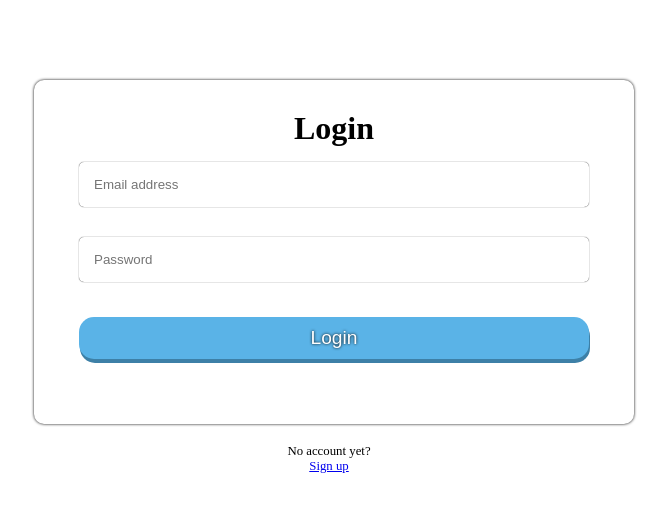
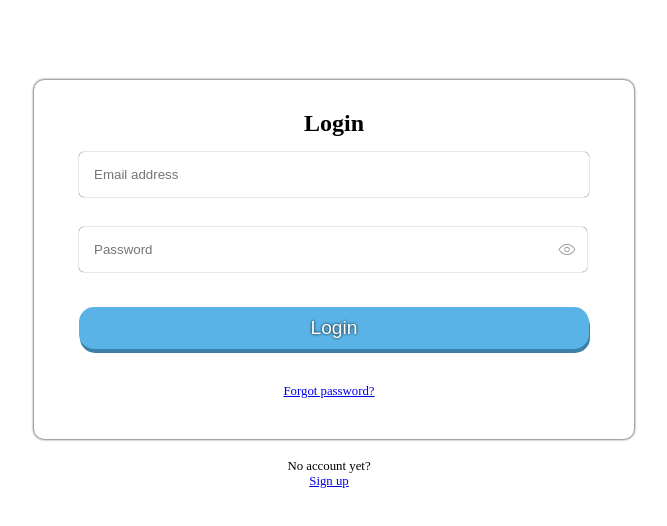
Before and after one commit to elearning-plaform/elearning-web, a React (Create React App) app: page / in a window 1280 px wide. Shown: the top 526 px of the page, without its empty margins (306-973 px from the left). Built offline with nearby package versions, Linux system fonts and the light colour scheme; no server answers.

Commit message:
eye icon for the password field

```diff
--- a/src/page/Login.tsx
+++ b/src/page/Login.tsx
@@ -4,11 +4,17 @@ import { signInWithEmailAndPassword } from 'firebase/auth'
 import { auth } from '../firebase'
 import { NavLink, useNavigate } from 'react-router-dom'
 import toast, { Toaster } from 'react-hot-toast';
+import eye from '../assets/images/eye-svgrepo-com.svg';
 
 const Login = () => {
     const navigate = useNavigate()
     const [email, setEmail] = useState('')
     const [password, setPassword] = useState('')
+    const [passwordVisible, setPasswordVisible] = useState(false);
+
+    const togglePasswordVisibility = () => {
+        setPasswordVisible(!passwordVisible);
+    };
 
     const onLogin = (e: { preventDefault: () => void; }) => {
         e.preventDefault();
@@ -57,7 +63,7 @@ const Login = () => {
         <div className="form-container">
             <Toaster />
             <form className="form">
-                <h1> Login </h1>
+                <h2>Login</h2>
 
                 <input
                     className="form-input"
@@ -68,23 +74,34 @@ const Login = () => {
                     placeholder="Email address"
                     onChange={(e) => setEmail(e.target.value)}
                 />
-                <input
-                    className="form-input"
-                    id="password"
-                    name="password"
-                    type="password"
-                    required
-                    placeholder="Password"
-                    onChange={(e) => setPassword(e.target.value)}
-                />
+
+                <div className='password'>
+                    <input
+                        // PASSWORD
+                        className="form-input form-password"
+                        type={passwordVisible ? 'text' : 'password'}
+                        value={password}
+                        onChange={(e) => setPassword(e.target.value)}
+                        required
+                        placeholder="Password"
+                        minLength={6}
+                    />
+                    <img
+                        src={eye}
+                        alt='eye'
+                        className='toggle-password'
+                        onClick={togglePasswordVisibility}
+                    />
+                </div>
+
                 <button
                     className="form-submit"
                     onClick={onLogin}
                 > Login
                 </button>
+                <p><a href="/forgot-password">Forgot password?</a></p>
             </form>
-            <p className="signin-link"
-            >No account yet? {' '}
+            <p className="signin-link">No account yet?
                 <NavLink to="/signup"> Sign up </NavLink>
             </p>
         </div >
```
